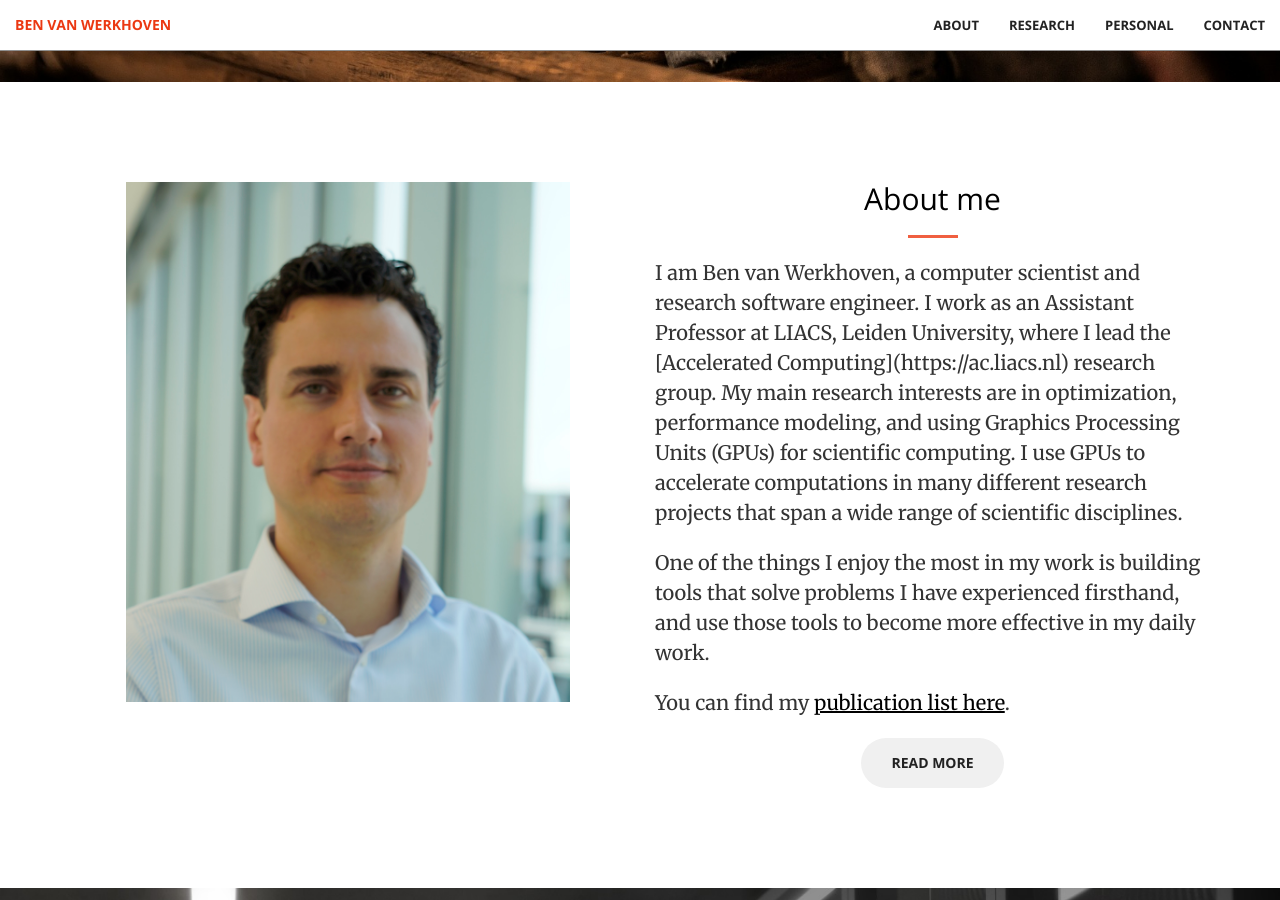
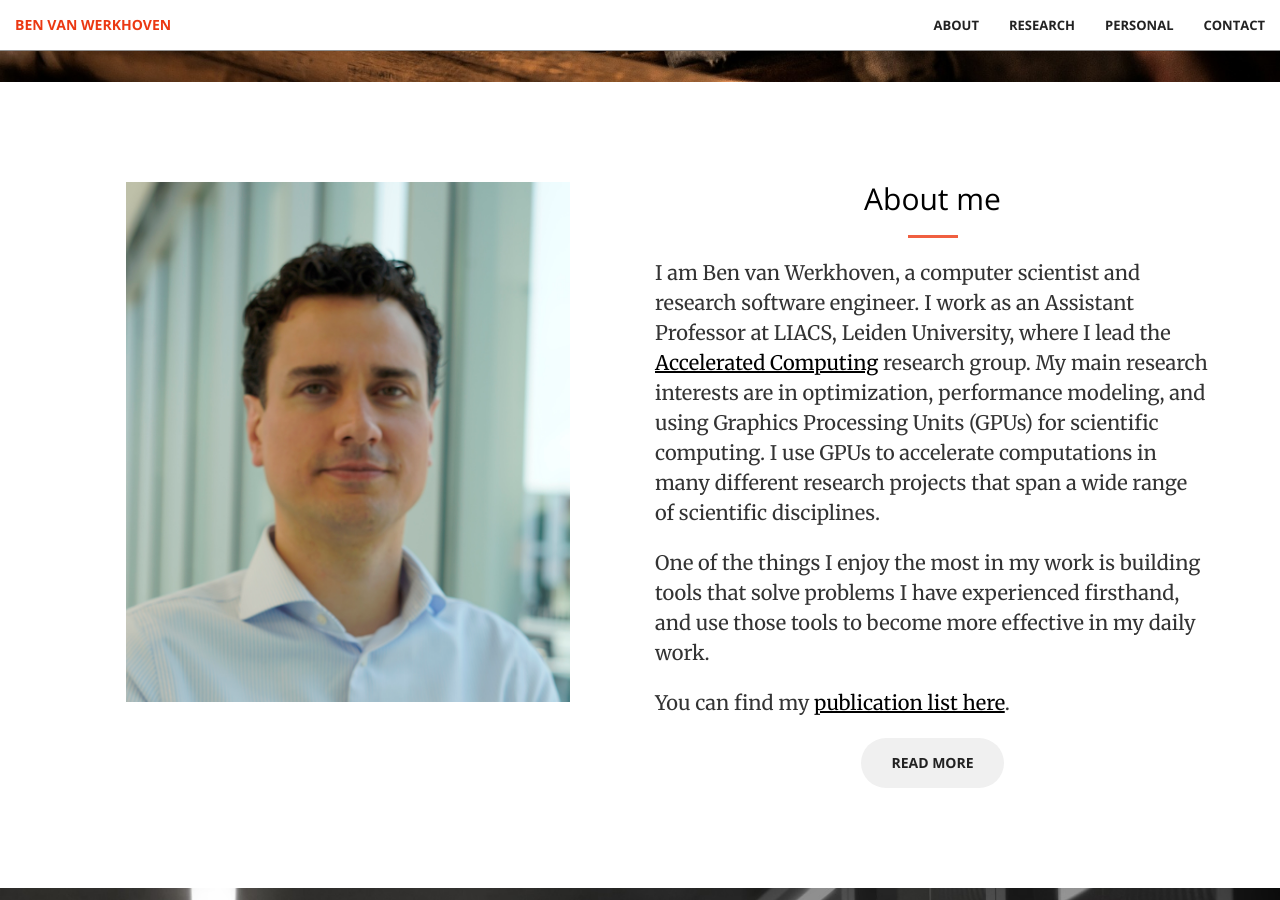
Before and after one commit to benvanwerkhoven/benvanwerkhoven.github.io, a Jekyll site: the page built from index.html, in a window 1280 px wide and 900 px high, scrolled down 818 px. Built offline with Jekyll 4.4.1, drawn with Linux system fonts in a browser that asks for light colours; some web fonts are replaced.

Commit message:
add link to AC corrected

```diff
--- a/_includes/about.html
+++ b/_includes/about.html
@@ -13,7 +13,7 @@
 I am Ben van Werkhoven, a computer scientist and
 research software engineer.
 I work as an Assistant Professor at LIACS, Leiden University, where
-I lead the [Accelerated Computing](https://ac.liacs.nl) research group.
+I lead the <a class="black-underlined" href="https://ac.liacs.nl">Accelerated Computing</a> research group.
 My main research interests are in optimization, performance modeling, and
 using Graphics Processing Units (GPUs) for
 scientific computing.
```
